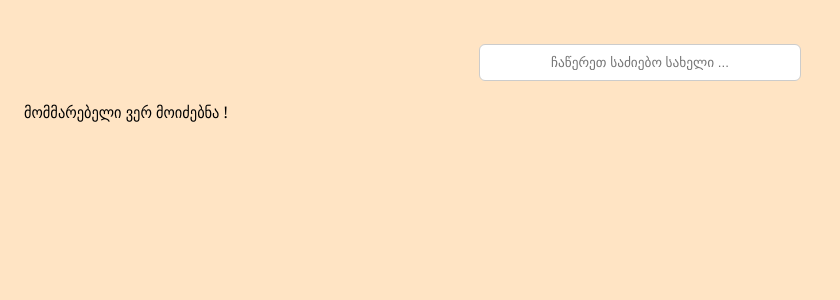
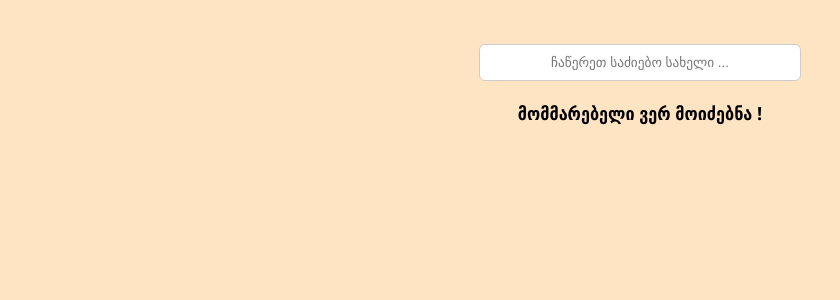
Before and after one commit to shonia1/GITA_Homeworks, a React (Vite) app in the folder Lec17/: page / in a window 1280 px wide. Shown: the top 300 px of the page, without its empty margins (0-840 px from the left). Built offline with nearby package versions, Linux system fonts and the light colour scheme; no server answers.

Commit message:
style: format CSS for readability and add user-not-found class

```diff
--- a/Lec17/src/App.css
+++ b/Lec17/src/App.css
@@ -7,7 +7,7 @@ body {
 
 /* მთავარი კონტეინერი, რომელიც მართავს ბარათების განლაგებას */
 .cards-container {
- display: grid;
+  display: grid;
   grid-template-columns: repeat(3, 11fr);
   gap: 24px;
   padding: 20px;
@@ -21,7 +21,9 @@ body {
   margin: 0; /* ვაუქმებთ ul-ის სტანდარტულ margin-ს */
   list-style-type: none; /* ვაშორებთ სიის წერტილებს (dots) */
   box-shadow: 0 4px 12px rgba(0, 0, 0, 0.08); /* ნაზი ჩრდილი */
-  transition: transform 0.2s ease, box-shadow 0.2s ease;
+  transition:
+    transform 0.2s ease,
+    box-shadow 0.2s ease;
 }
 
 /* ეფექტი ბარათზე მაუსის მიტანისას (Hover) */
@@ -56,3 +58,10 @@ body {
   text-decoration: underline;
   color: #2980b9;
 }
+
+.user-not-found {
+  display: block;
+  font-size: large;
+  font-weight: 600;
+  text-align: center;
+}
```
